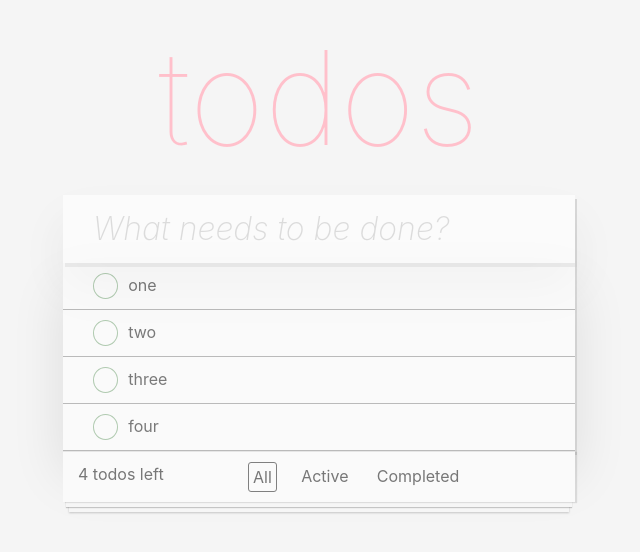
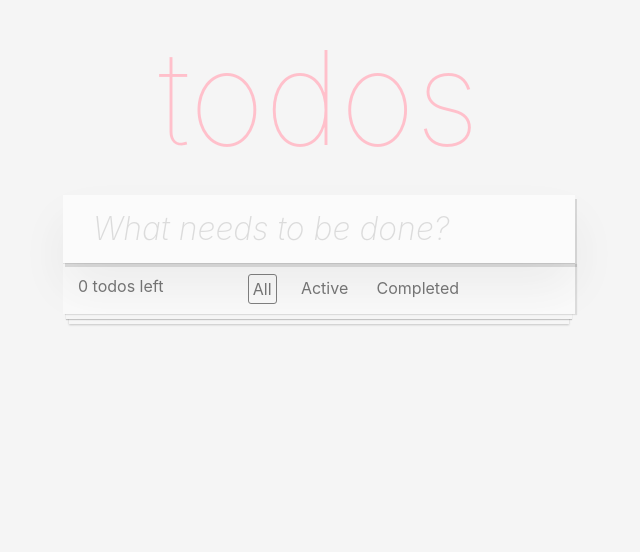
Before and after one commit to avsssai/todoMVC, a React (Create React App) app: page / in a window 1280 px wide. Shown: the top 552 px of the page, without its empty margins (321-961 px from the left). Built offline with nearby package versions, Linux system fonts and the light colour scheme.

Commit message:
added ids, to add filters

```diff
--- a/src/App.js
+++ b/src/App.js
@@ -7,12 +7,9 @@ import Footer from './Footer';
 class App extends Component {
   state = {
     todos:[
-      {todo:"one",completed:false,id:1},
-      {todo:"two",completed:false,id:2},
-      {todo:"three",completed:false,id:3},
-      {todo:"four",completed:false,id:4},
     ],
-    dataFilter:[]
+    dataFilter:[],
+    counter:1
   };
 
   chooseData = (type) => {
@@ -35,8 +32,9 @@ class App extends Component {
 
   handleSubmit = (newTodo) => {
     if(newTodo.todo === '') return;
+    newTodo.id = this.state.counter;
     let updatedTodos = [...this.state.todos, newTodo];
-    this.setState({todos:updatedTodos});
+    this.setState({todos:updatedTodos,counter:this.state.counter+1});
   }
 
   deleteEntry = (id) => {
```
